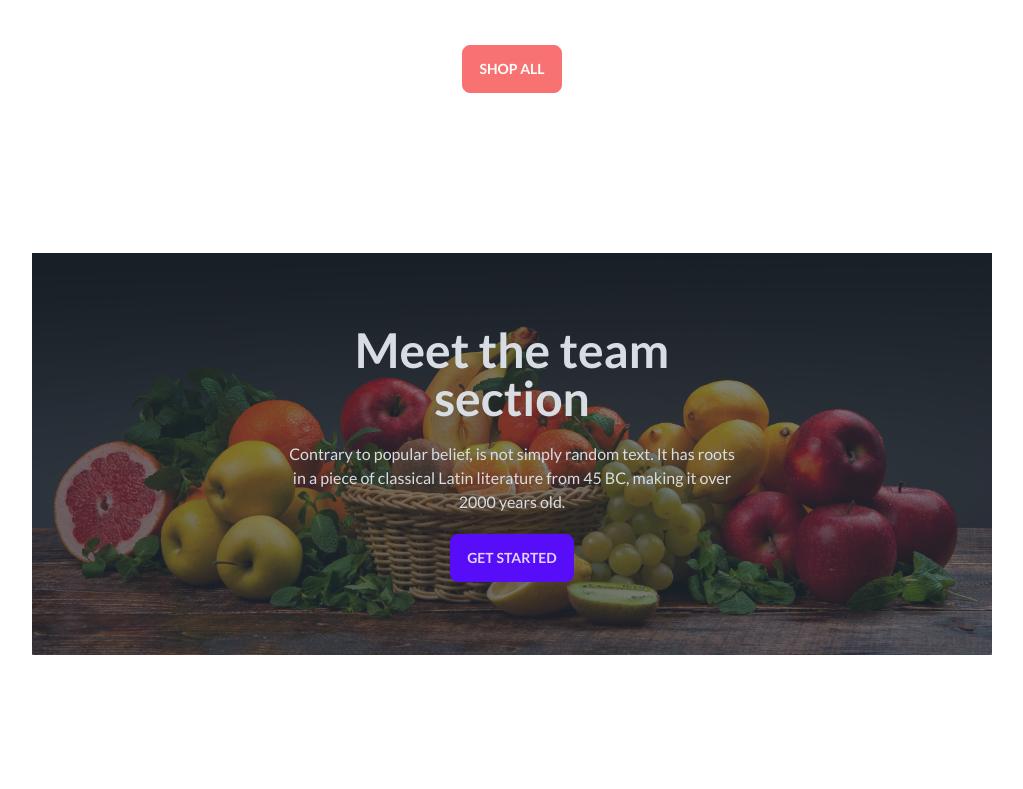
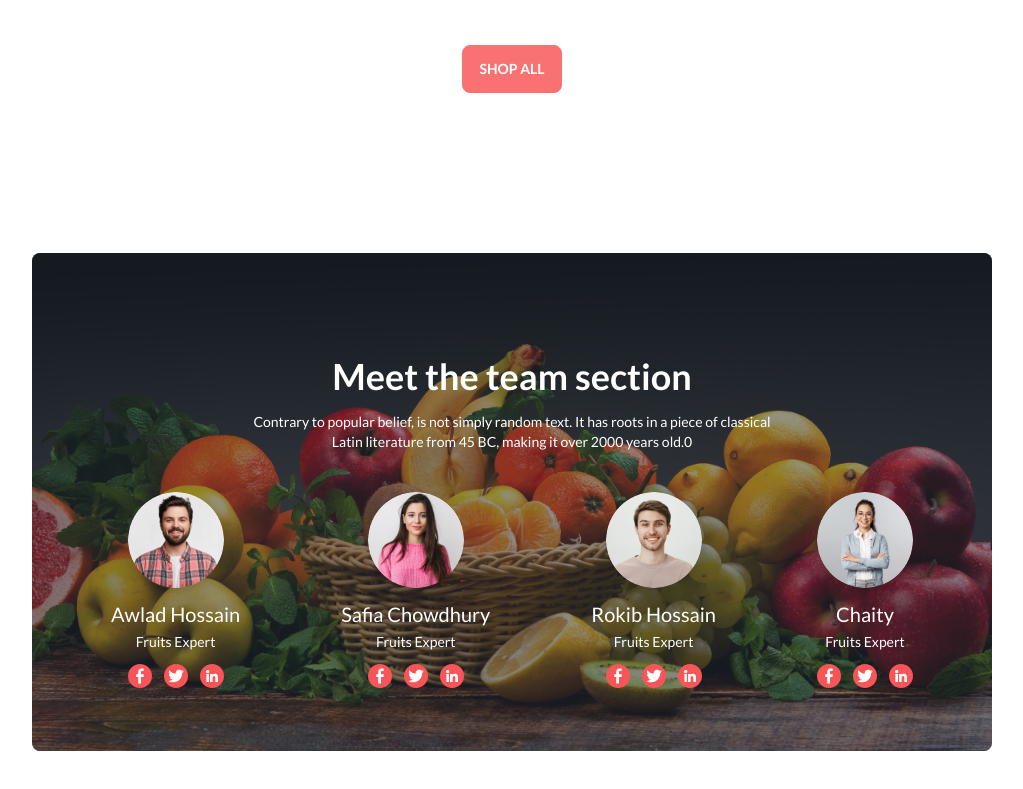
Before and after one commit to adiyat-shihab/A3-fruit-landing-page, a plain HTML site: page index.html in a window 1280 px wide. Shown: the part 1650-2439 px from the top of the page, without its empty margins (128-1151 px from the left). Before the commit the page ends 2305 px from the top, so only its background shows below. Drawn offline with nearby package versions, Linux system fonts and the light colour scheme.

Commit message:
review section complete

```diff
--- a/index.html
+++ b/index.html
@@ -897,21 +897,141 @@
           <button class="btn btn-error text-white">Shop All</button>
         </div>
       </section>
-      <section>
+      <section class="relative mb-36 px-5 lg:px-0 mt-6 lg:mt-0 rounded-lg">
         <div
-          class="hero lg:h-[25.125rem] bg-cover"
+          class="hero lg:h-[31.125rem] bg-cover rounded-lg"
           style="background-image: url('./images/banner1.png')"
         >
-          <div class="hero-overlay bg-opacity-60"></div>
-          <div class="hero-content text-center text-neutral-content">
-            <div class="max-w-md">
-              <h1 class="mb-5 text-5xl font-bold">Meet the team section</h1>
-              <p class="mb-5">
+          <div class="hero-overlay bg-opacity-50 rounded-lg"></div>
+          <div class="hero-content text-center text-neutral-content rounded-lg">
+            <div class="lg:w-[50.125rem]">
+              <h1 class="text-4xl font-bold text-white mt-20 mb-4">
+                Meet the team section
+              </h1>
+              <p class="mb-10 text-sm text-white">
                 Contrary to popular belief, is not simply random text. It has
-                roots in a piece of classical Latin literature from 45 BC,
-                making it over 2000 years old.
+                roots in a piece of classical <br />
+                Latin literature from 45 BC, making it over 2000 years old.0
               </p>
-              <button class="btn btn-primary">Get Started</button>
+              <!-- client section -->
+              <div class="lg:flex justify-between items-center">
+                <!-- first card -->
+                <div class="text-white">
+                  <div class="w-full max-w-sm">
+                    <div class="flex flex-col items-center pb-10">
+                      <img
+                        class="lg:w-24 lg:h-24 h-36 w-36 mb-3 rounded-full shadow-lg"
+                        src="./images/member1.png"
+                        alt="Bonnie image"
+                      />
+                      <h5
+                        class="mb-1 text-xl font-medium text-white dark:text-white"
+                      >
+                        Awlad Hossain
+                      </h5>
+                      <span class="text-sm dark:text-white">Fruits Expert</span>
+                      <div class="flex mt-3 space-x-3 md:mt-3">
+                        <a href=""
+                          ><img src="./images/facebook 1.svg" alt=""
+                        /></a>
+                        <a href=""
+                          ><img src="./images/twitter (1) 1.svg" alt=""
+                        /></a>
+                        <a href=""
+                          ><img src="./images/linkedin 1.svg" alt="" />
+                        </a>
+                      </div>
+                    </div>
+                  </div>
+                </div>
+                <!-- Second card -->
+                <div class="text-white">
+                  <div class="w-full max-w-sm">
+                    <div class="flex flex-col items-center pb-10">
+                      <img
+                        class="lg:w-24 lg:h-24 h-36 w-36 mb-3 rounded-full shadow-lg"
+                        src="./images/member2.png"
+                        alt="Bonnie image"
+                      />
+                      <h5
+                        class="mb-1 text-xl font-medium text-white dark:text-white"
+                      >
+                        Safia Chowdhury
+                      </h5>
+                      <span class="text-sm dark:text-white">Fruits Expert</span>
+                      <div class="flex mt-3 space-x-3 md:mt-3">
+                        <a href=""
+                          ><img src="./images/facebook 1.svg" alt=""
+                        /></a>
+                        <a href=""
+                          ><img src="./images/twitter (1) 1.svg" alt=""
+                        /></a>
+                        <a href=""
+                          ><img src="./images/linkedin 1.svg" alt="" />
+                        </a>
+                      </div>
+                    </div>
+                  </div>
+                </div>
+                <!-- Third card -->
+                <div class="text-white">
+                  <div class="w-full max-w-sm">
+                    <div class="flex flex-col items-center pb-10">
+                      <img
+                        class="lg:w-24 lg:h-24 h-36 w-36 mb-3 rounded-full shadow-lg"
+                        src="./images/member3.png"
+                        alt="Bonnie image"
+                      />
+                      <h5
+                        class="mb-1 text-xl font-medium text-white dark:text-white"
+                      >
+                        Rokib Hossain
+                      </h5>
+                      <span class="text-sm dark:text-white">Fruits Expert</span>
+                      <div class="flex mt-3 space-x-3 md:mt-3">
+                        <a href=""
+                          ><img src="./images/facebook 1.svg" alt=""
+                        /></a>
+                        <a href=""
+                          ><img src="./images/twitter (1) 1.svg" alt=""
+                        /></a>
+                        <a href=""
+                          ><img src="./images/linkedin 1.svg" alt="" />
+                        </a>
+                      </div>
+                    </div>
+                  </div>
+                </div>
+                <!-- Fourth card -->
+                <div class="text-white">
+                  <div class="w-full max-w-sm">
+                    <div class="flex flex-col items-center pb-10">
+                      <img
+                        class="lg:w-24 lg:h-24 h-36 w-36 mb-3 rounded-full shadow-lg"
+                        src="./images/member4.png"
+                        alt="Bonnie image"
+                      />
+                      <h5
+                        class="mb-1 text-xl font-medium text-white dark:text-white"
+                      >
+                        Chaity
+                      </h5>
+                      <span class="text-sm dark:text-white">Fruits Expert</span>
+                      <div class="flex mt-3 space-x-3 md:mt-3">
+                        <a href=""
+                          ><img src="./images/facebook 1.svg" alt=""
+                        /></a>
+                        <a href=""
+                          ><img src="./images/twitter (1) 1.svg" alt=""
+                        /></a>
+                        <a href=""
+                          ><img src="./images/linkedin 1.svg" alt="" />
+                        </a>
+                      </div>
+                    </div>
+                  </div>
+                </div>
+              </div>
             </div>
           </div>
         </div>
```
Also changed, not shown: images/facebook 1.svg (added), images/linkedin 1.svg (added), images/twitter (1) 1.svg (added).
